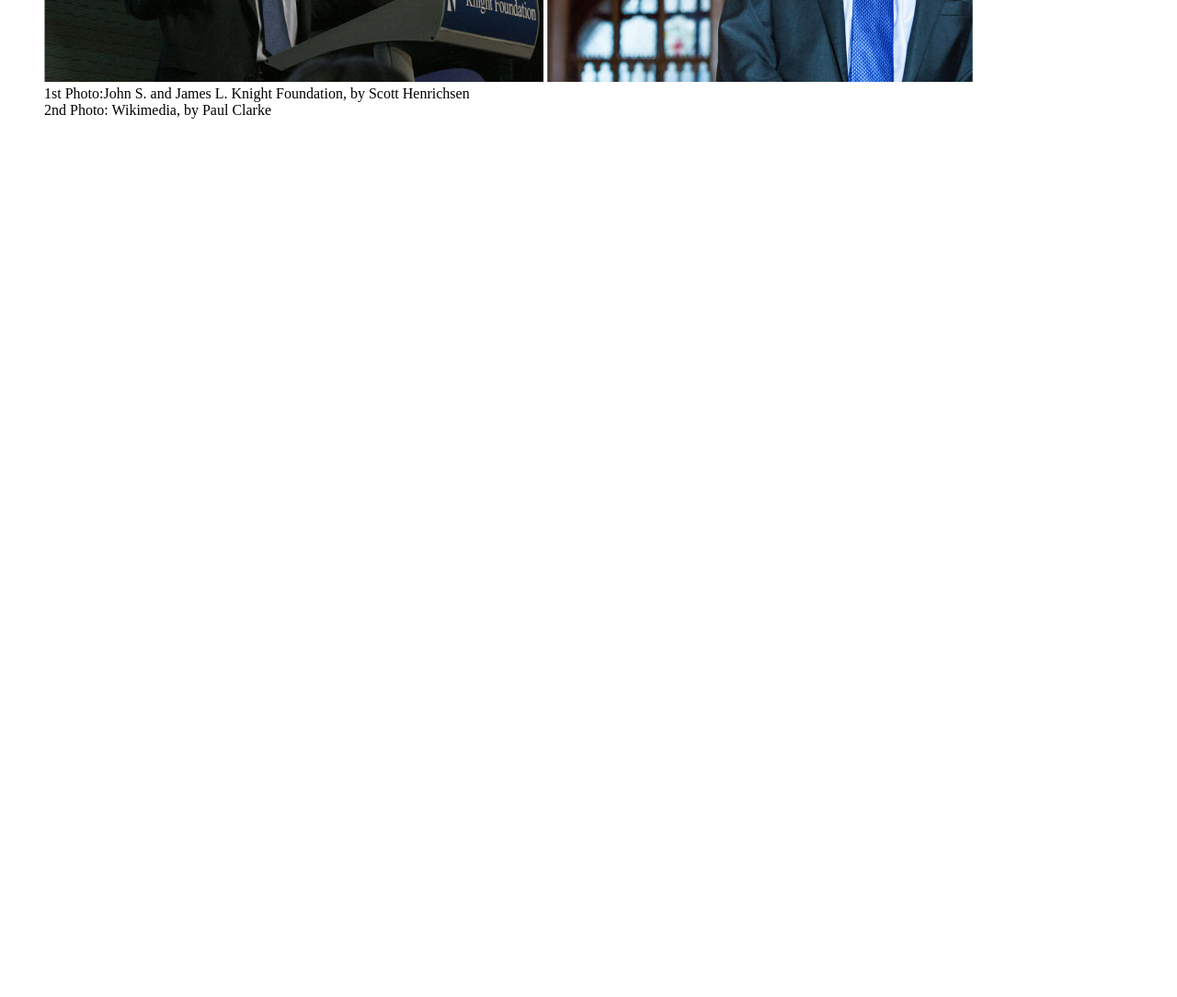
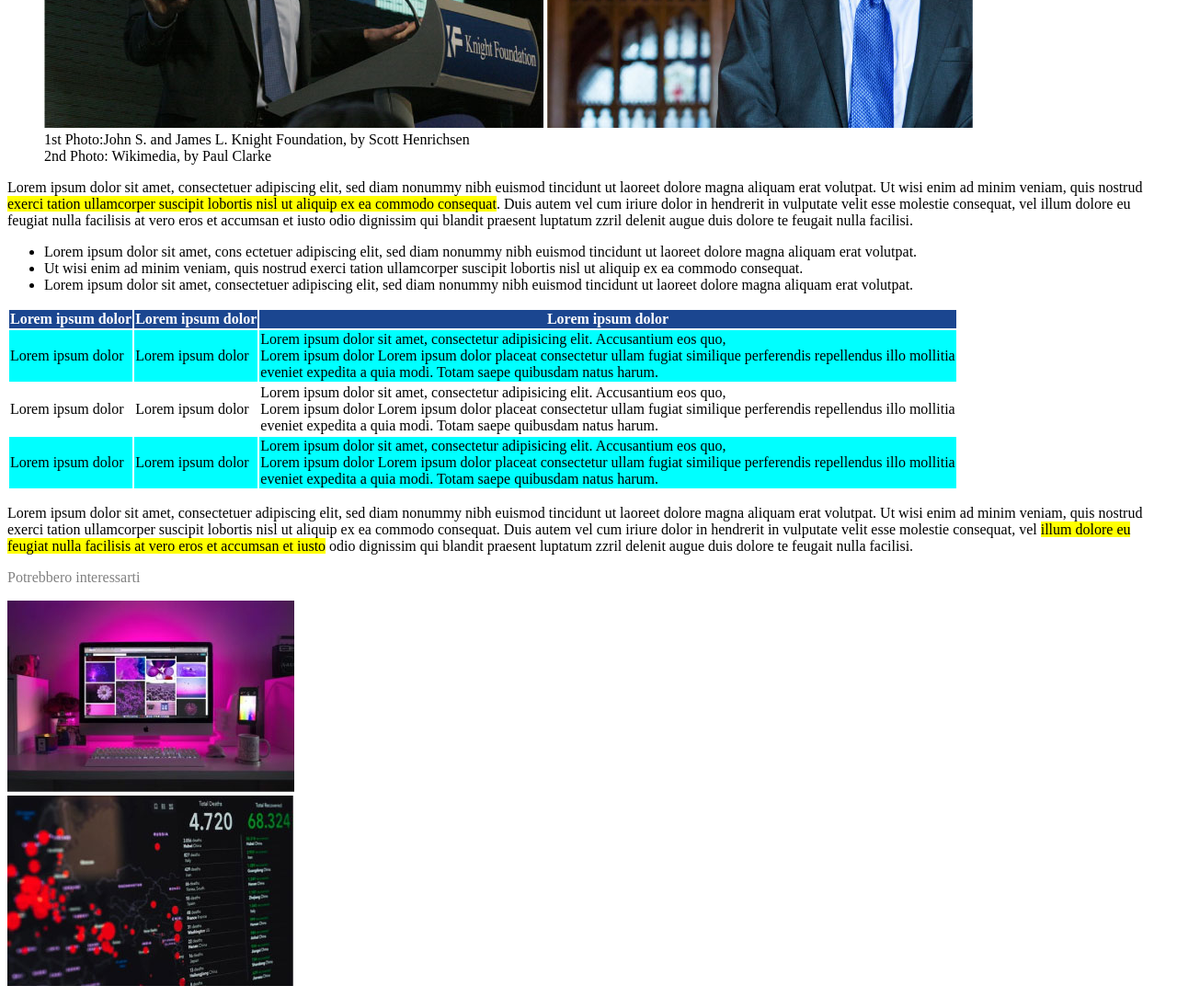
Before and after one commit to dariosanacuore/html-css-booleaner, a plain HTML site: page index.html in a window 1280 px wide. Shown: the part 500-1584 px from the top of the page at 92% size. Before the commit the page ends 800 px from the top, so only its background shows below. Drawn offline with Linux system fonts and the light colour scheme.

Commit message:
feat:Aggiunta della tabella

```diff
--- a/css/style.css
+++ b/css/style.css
@@ -1,6 +1,6 @@
 .riq{
     background-color:rgb(37, 96, 168);
-    height:100px;
+    height:150px;
     background-image:url("../img/pattern.png");
     background-repeat: repeat-x;
 
@@ -12,7 +12,7 @@
     background-image: url("../img/logo.svg");
     background-repeat: no-repeat;
     width:100px;
-    margin-top: 60px;
+    margin-top: 120px;
 
 }
 .internet{
@@ -24,3 +24,18 @@
 .bg-blue{
     color:blue;
 }
+thead{
+    color:white;
+    background-color: rgb(27, 70, 144);
+
+}
+.bg-table1{
+    background-color: aqua;
+
+}
+.bg-table2{
+    background-color: aqua;
+}
+.bg-interessi{
+    color:grey;
+}
--- a/index.html
+++ b/index.html
@@ -27,13 +27,58 @@
             <figcaption>1st Photo:John S. and James L. Knight Foundation, by Scott Henrichsen<br> 2nd Photo: Wikimedia, by Paul Clarke</figcaption>
             </figure>
 
-            <p></p>
+            <p>Lorem ipsum dolor sit amet, consectetuer adipiscing elit, sed diam nonummy nibh euismod tincidunt ut laoreet dolore magna aliquam erat volutpat. Ut wisi enim ad minim veniam, quis nostrud <mark>exerci tation ullamcorper suscipit lobortis nisl ut aliquip ex ea commodo consequat</mark>. Duis autem vel cum iriure dolor in hendrerit in vulputate velit esse molestie consequat, vel illum dolore eu feugiat nulla facilisis at vero eros et accumsan et iusto odio dignissim qui blandit praesent luptatum zzril delenit augue duis dolore te feugait nulla facilisi.</p>
 
+            <ul>
+                <li>Lorem ipsum dolor sit amet, cons ectetuer adipiscing elit, sed diam nonummy nibh euismod tincidunt ut laoreet dolore magna aliquam erat volutpat.</li>
+                <li>Ut wisi enim ad minim veniam, quis nostrud exerci tation ullamcorper suscipit lobortis nisl ut aliquip ex ea commodo consequat.</li>
+                <li>Lorem ipsum dolor sit amet, consectetuer adipiscing elit, sed diam nonummy nibh euismod tincidunt ut laoreet dolore magna aliquam erat volutpat.</li>
+
+            </ul>
+
+            <table>
+                <thead>
+                    <tr>
+                        <th>Lorem ipsum dolor</th>
+                        <th>Lorem ipsum dolor</th>
+                        <th>Lorem ipsum dolor</th>
+                    </tr>
+
+                </thead>
+                <tbody>
+                    <tr class="bg-table1">
+                        <td>Lorem ipsum dolor</td>
+                        <td>Lorem ipsum dolor</td>
+                        <td>Lorem ipsum dolor sit amet, consectetur adipisicing elit. Accusantium eos quo,<br> Lorem ipsum dolor Lorem ipsum dolor placeat consectetur ullam fugiat similique perferendis repellendus illo mollitia<br> eveniet expedita a quia modi. Totam saepe quibusdam natus harum.</td>
+
+                    </tr>
+                    <tr>
+                        <td>Lorem ipsum dolor</td>
+                        <td>Lorem ipsum dolor</td>
+                        <td>Lorem ipsum dolor sit amet, consectetur adipisicing elit. Accusantium eos quo,<br> Lorem ipsum dolor Lorem ipsum dolor placeat consectetur ullam fugiat similique perferendis repellendus illo mollitia<br> eveniet expedita a quia modi. Totam saepe quibusdam natus harum.</td>
+
+                    </tr>
+
+                </tbody>
+                <tfoot>
+                    <tr class="bg-table2">
+                        <td>Lorem ipsum dolor</td>
+                        <td>Lorem ipsum dolor</td>
+                        <td>Lorem ipsum dolor sit amet, consectetur adipisicing elit. Accusantium eos quo,<br> Lorem ipsum dolor Lorem ipsum dolor placeat consectetur ullam fugiat similique perferendis repellendus illo mollitia<br> eveniet expedita a quia modi. Totam saepe quibusdam natus harum.</td>
+                    </tr>
+
+                </tfoot>
+            </table>
+            <p>Lorem ipsum dolor sit amet, consectetuer adipiscing elit, sed diam nonummy nibh euismod tincidunt ut laoreet dolore magna aliquam erat volutpat. Ut wisi enim ad minim veniam, quis nostrud exerci tation ullamcorper suscipit lobortis nisl ut aliquip ex ea commodo consequat. Duis autem vel cum iriure dolor in hendrerit in vulputate velit esse molestie consequat, vel <mark>illum dolore eu feugiat nulla facilisis at vero eros et accumsan et iusto</mark> odio dignissim qui blandit praesent luptatum zzril delenit augue duis dolore te feugait nulla facilisi.</p>
         </section>
         <!--Fine articolo-->
         <!--Inizio ultima sezione-->
         <section>
+            <p class="bg-interessi">Potrebbero interessarti</p>
 
+            <img src="./img/monitor.jpg" alt="monitor" />
+            <br>
+            <img src="./img/graph.jpg" alt="grafica" />
         </section>
         <!--Fine ultima sezione1-->
     </main>
```
